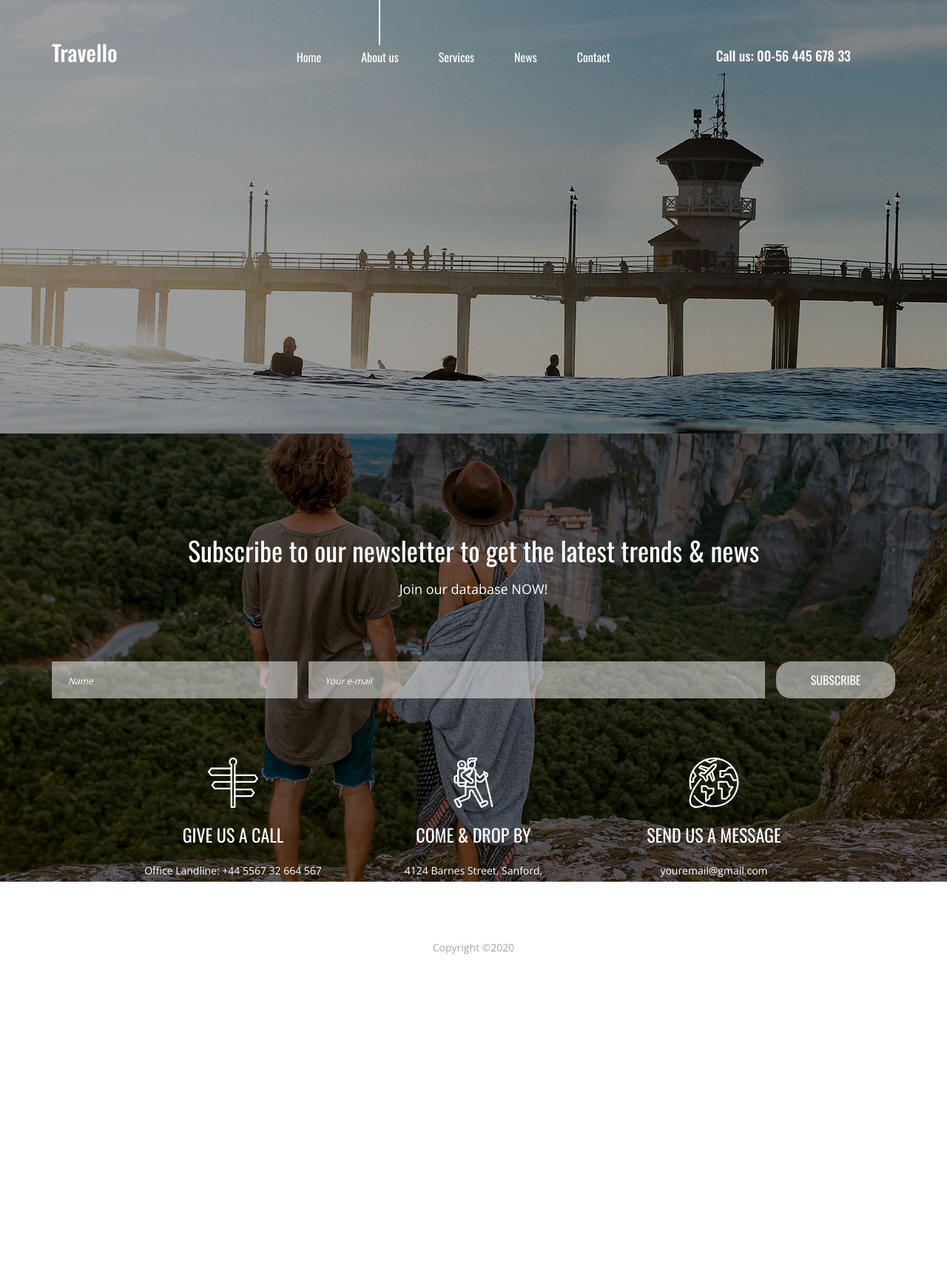
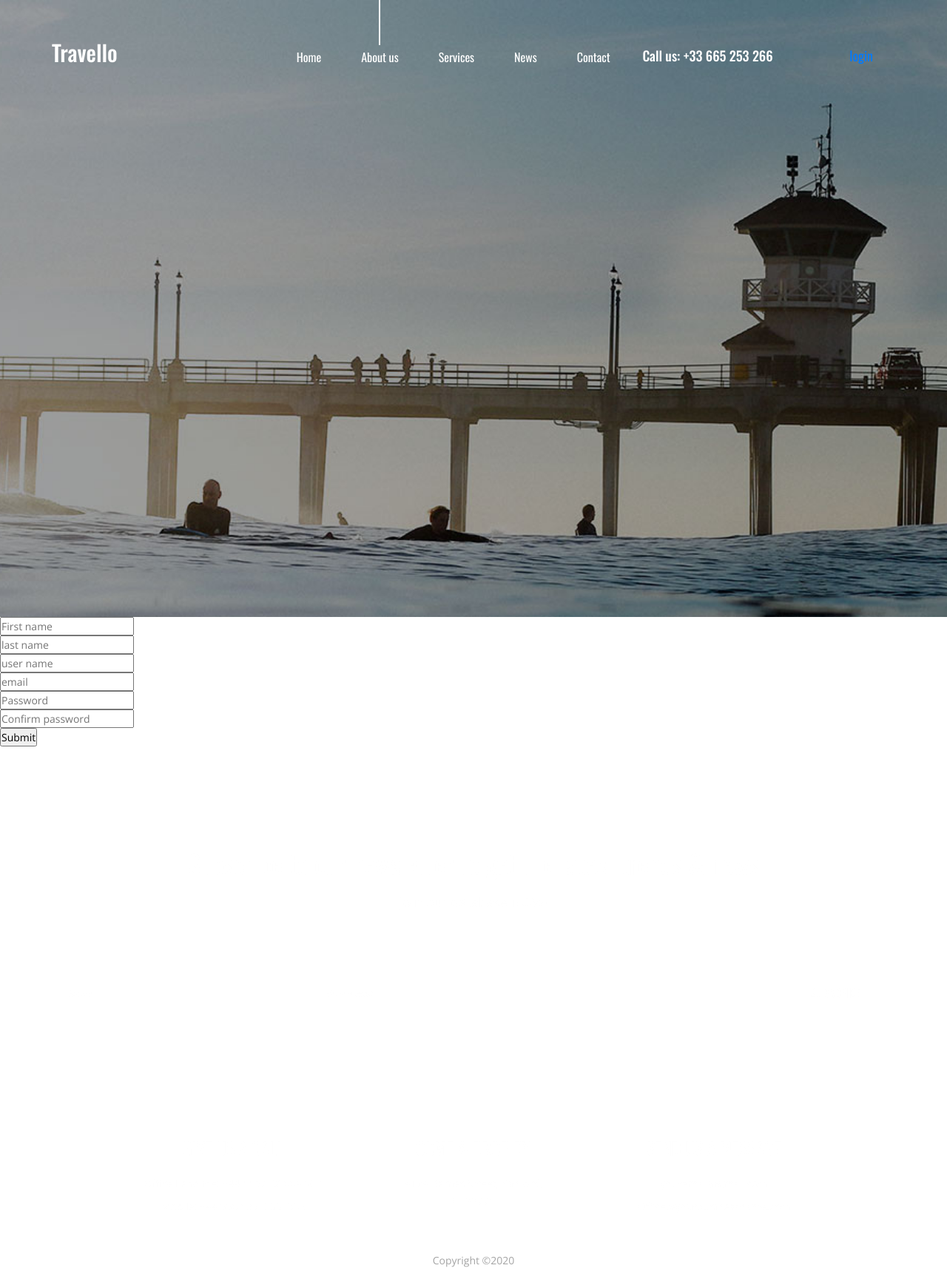
Before and after one commit to marcusbey/traveller_app, a Django app: template templates/register.html in a window 1280 px wide. Shown: the whole page at 74% size. Before the commit the page ends 1290 px from the top, so only its background shows below. Run offline with Django 3.2, Linux system fonts and the light colour scheme; the template is opened without the code that fills it, so the values that code supplies are empty; some libraries are stand-ins or nearby versions.

Commit message:
save user to database

```diff
--- a/accounts/urls.py
+++ b/accounts/urls.py
@@ -3,6 +3,5 @@
 from . import views
 
 urlpatterns = [
-	path('register', views.register, name = 'register'),
-
+	path("register", views.register, name = 'register'),
 	]
--- a/templates/register.html
+++ b/templates/register.html
@@ -1,18 +1,20 @@
+{% load static %}
+
 <!DOCTYPE html>
 <html lang="en">
 <head>
-<title>About us</title>
+<title>Register</title>
 <meta charset="utf-8">
 <meta http-equiv="X-UA-Compatible" content="IE=edge">
 <meta name="description" content="Travello template project">
 <meta name="viewport" content="width=device-width, initial-scale=1">
-<link rel="stylesheet" type="text/css" href="styles/bootstrap4/bootstrap.min.css">
-<link href="plugins/font-awesome-4.7.0/css/font-awesome.min.css" rel="stylesheet" type="text/css">
-<link rel="stylesheet" type="text/css" href="plugins/OwlCarousel2-2.2.1/owl.carousel.css">
-<link rel="stylesheet" type="text/css" href="plugins/OwlCarousel2-2.2.1/owl.theme.default.css">
-<link rel="stylesheet" type="text/css" href="plugins/OwlCarousel2-2.2.1/animate.css">
-<link rel="stylesheet" type="text/css" href="styles/about.css">
-<link rel="stylesheet" type="text/css" href="styles/about_responsive.css">
+<link rel="stylesheet" type="text/css" href= "{% static 'styles/bootstrap4/bootstrap.min.css' %}">
+<link href="{% static 'plugins/font-awesome-4.7.0/css/font-awesome.min.css' %}" rel="stylesheet" type="text/css">
+<link rel="stylesheet" type="text/css" href="{% static 'plugins/OwlCarousel2-2.2.1/owl.carousel.css' %}">
+<link rel="stylesheet" type="text/css" href="{% static 'plugins/OwlCarousel2-2.2.1/owl.theme.default.css' %}">
+<link rel="stylesheet" type="text/css" href="{% static 'plugins/OwlCarousel2-2.2.1/animate.css' %}">
+<link rel="stylesheet" type="text/css" href="{% static 'styles/main_styles.css' %}">
+<link rel="stylesheet" type="text/css" href="{% static 'styles/responsive.css' %}">
 </head>
 <body>
 
@@ -36,7 +38,8 @@
 									<li><a href="contact.html">Contact</a></li>
 								</ul>
 							</nav>
-							<div class="header_phone ml-auto">Call us: 00-56 445 678 33</div>
+							<div class="header_phone ml-auto">Call us: +33 665 253 266</div>
+							<div class="register ml-auto"><a href="{% static 'register.html' %}">login </a></div>
 
 							<!-- Hamburger -->
 
@@ -78,7 +81,7 @@
 			</ul>
 		</div>
 		<div class="menu_social">
-			<div class="menu_phone ml-auto">Call us: 00-56 445 678 33</div>
+			<div class="menu_phone ml-auto">Call us: +33 665 253 266</div>
 			<ul class="d-flex flex-row align-items-start justify-content-start">
 				<li><a href="#"><i class="fa fa-pinterest" aria-hidden="true"></i></a></li>
 				<li><a href="#"><i class="fa fa-facebook" aria-hidden="true"></i></a></li>
@@ -99,7 +102,14 @@
 
 	<!-- form -->
 	<form action = 'register' method="post">
-
+		{% csrf_token %}
+		<input type="text" name="first_name" placeholder="First name"> <br>
+		<input type="text" name="last_name" placeholder="last name"><br>
+		<input type="text" name="username" placeholder="user name"><br>
+		<input type="text" name="email" placeholder="email"><br>
+		<input type="text" name="password1" placeholder="Password"><br>
+		<input type="text" name="password2" placeholder="Confirm password"><br>
+		<input type="submit" name="Envoyer">
 
 	</form>
 
```
Also changed, not shown: accounts/views.py (+29 -3 lines), templates/index.html (+12 -12 lines).
